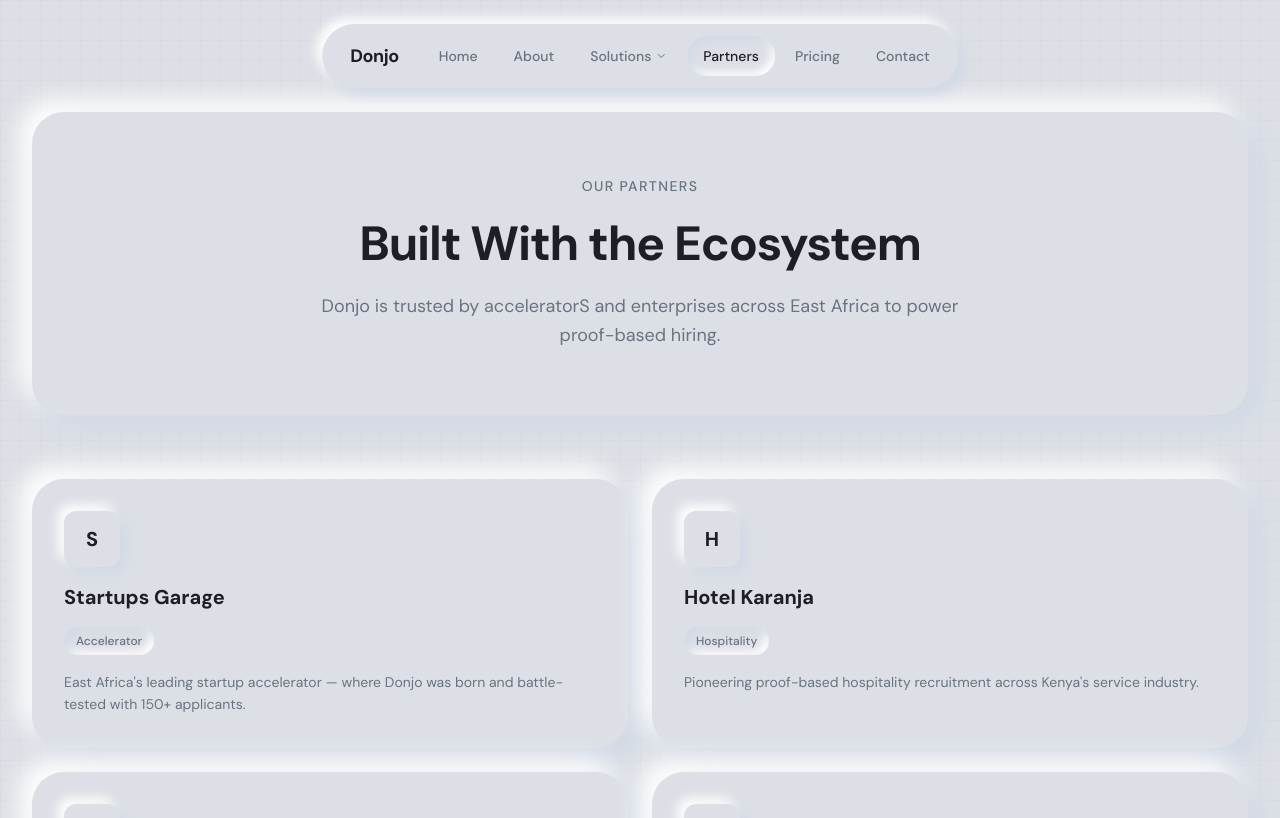
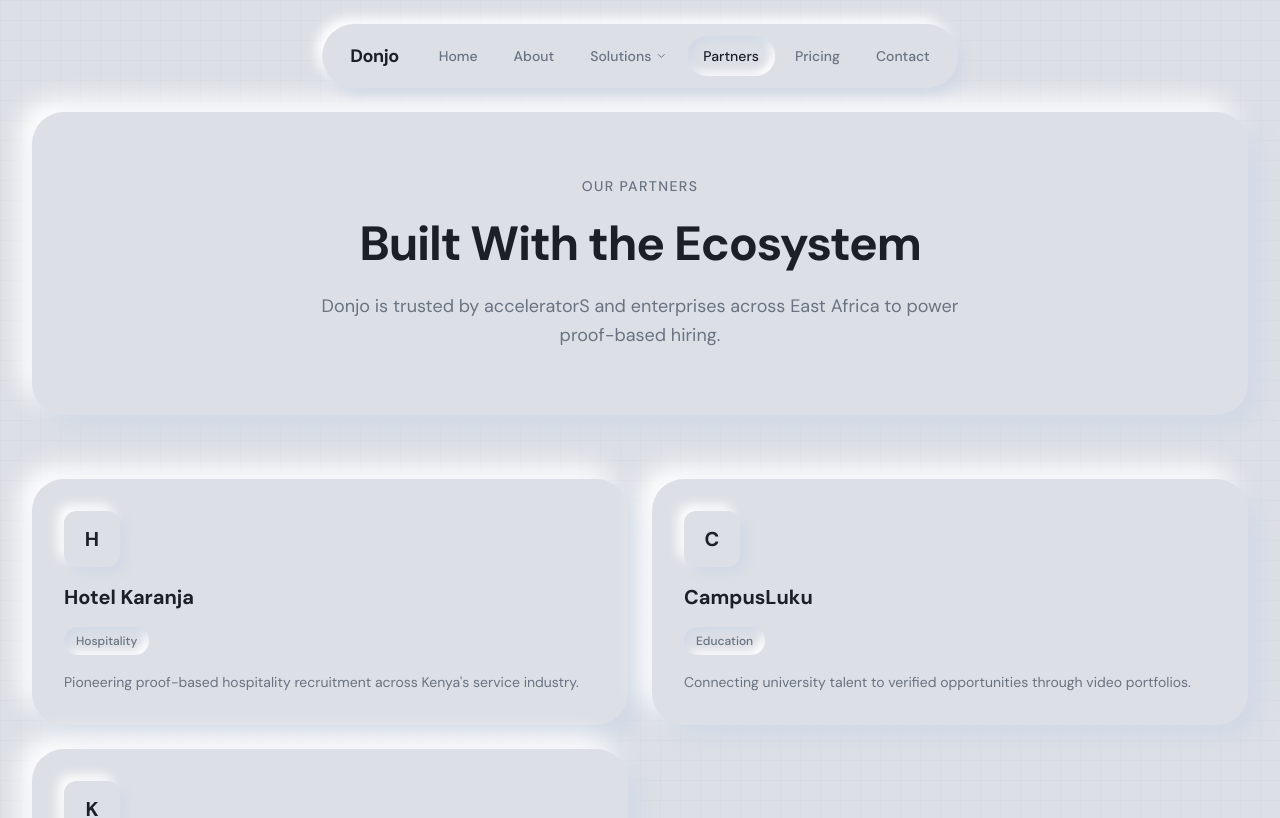
Before and after one commit to makamu-okinyi/donjoafrica.com, a React (Vite) app: page /partners in a window 1280 px wide. Shown: the top 818 px of the page. Built offline with nearby package versions, Linux system fonts and the light colour scheme; the HTML template or start-up script is replaced by a standard one.

Commit message:
Remove 'Startups Garage' from partners
Removed 'Startups Garage' from the partners list.

```diff
--- a/src/pages/Partners.tsx
+++ b/src/pages/Partners.tsx
@@ -1,7 +1,6 @@
 import { Link } from "react-router-dom";
 
 const partners = [
-  { name: "Startups Garage", type: "Accelerator", description: "East Africa's leading startup accelerator — where Donjo was born and battle-tested with 150+ applicants." },
   { name: "Hotel Karanja", type: "Hospitality", description: "Pioneering proof-based hospitality recruitment across Kenya's service industry." },
   { name: "CampusLuku", type: "Education", description: "Connecting university talent to verified opportunities through video portfolios." },
   { name: "Kike Glam Loft", type: "Beauty & Wellness", description: "Using Donjo to verify and showcase creative talent in the beauty industry." },
```
